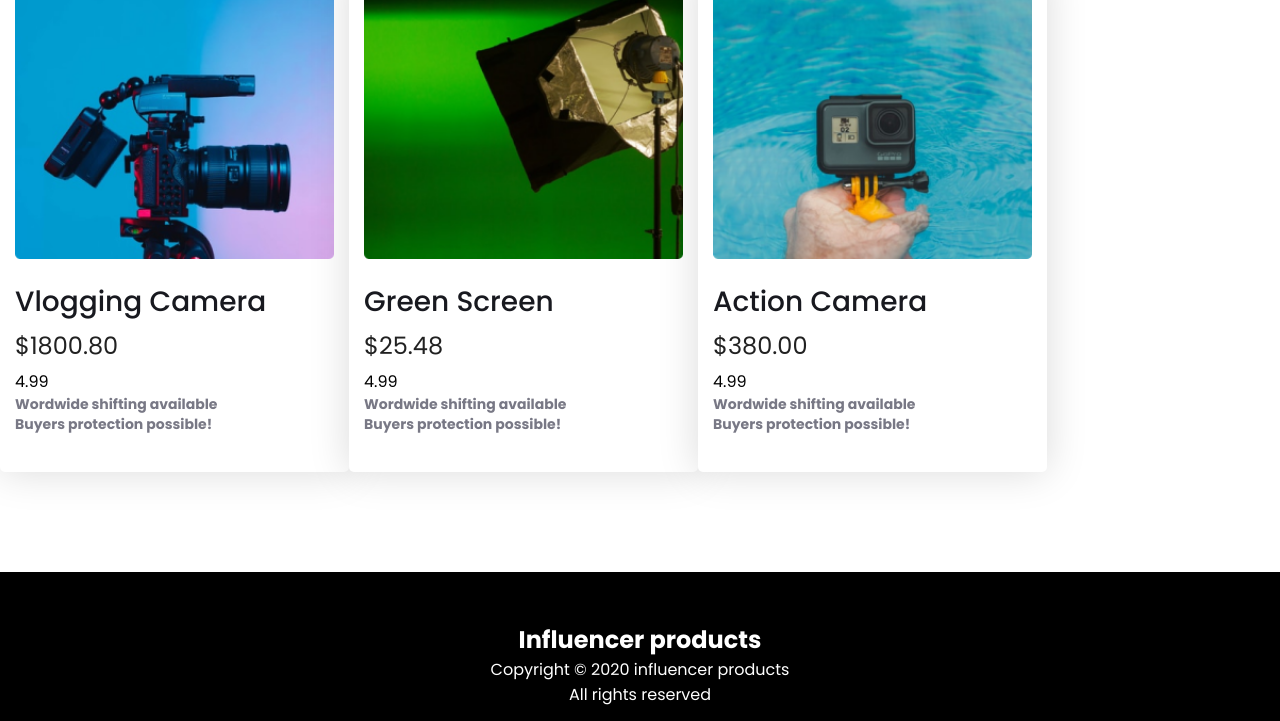
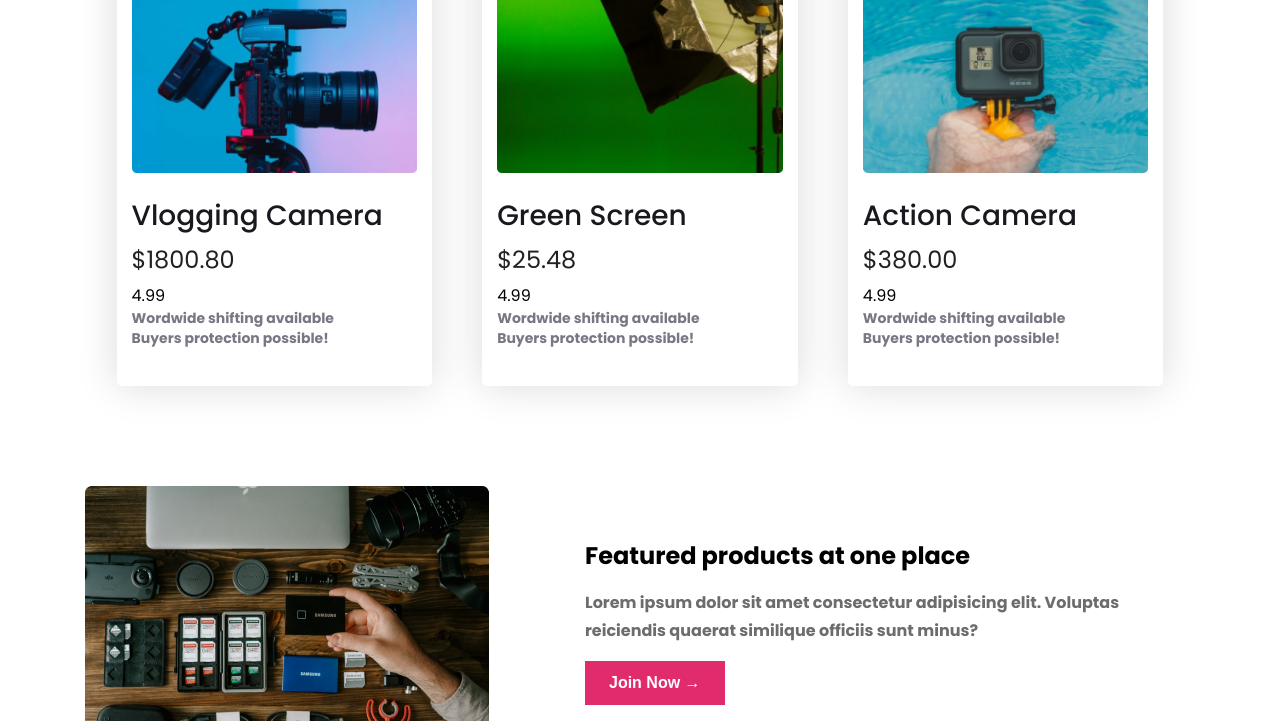
Before and after one commit to sohagmnr/influencer-gear-website, a plain HTML site: page index.html in a window 1280 px wide. Shown: the part 1934-2655 px from the top of the page. Drawn offline with Linux system fonts and the light colour scheme.

Commit message:
tried to make it responsive

```diff
--- a/index.html
+++ b/index.html
@@ -33,18 +33,18 @@
     <main>
         <section class="section-2">
             <div class="logo-container">
-                <img src="/images/logos/Alibaba.svg" alt="" class="companyicon">
-                <img src="/images/logos/Amazon.svg" alt="" class="companyicon">
-                <img src="/images/logos/Daraz.pk Logo.svg" alt="" class="companyicon">
-                <img src="/images//logos/Ebay.svg" alt="" class="companyicon">
-                <img src="/images/logos/Rakuten.svg" alt="" class="companyicon">
-                <img src="/images/logos/Walmart.svg" alt="" class="companyicon">
-                <img src="images/logos/Target.svg" alt="" class="companyicon">
+                <img class="logo" src="/images/logos/Alibaba.svg" alt="" class="companyicon">
+                <img class="logo" src="/images/logos/Amazon.svg" alt="" class="companyicon">
+                <img class="logo" src="/images/logos/Daraz.pk Logo.svg" alt="" class="companyicon">
+                <img class="logo" src="/images//logos/Ebay.svg" alt="" class="companyicon">
+                <img class="logo" src="/images/logos/Rakuten.svg" alt="" class="companyicon">
+                <img class="logo" src="/images/logos/Walmart.svg" alt="" class="companyicon">
+                <img class="logo" src="images/logos/Target.svg" alt="" class="companyicon">
             </div>
         </section>
 
         <section class="section-3">
-            <h2>Popular Collection</h2>
+            <h2 class="s3-title">Popular Collection</h2>
             <div class="card">
                 <div class="product-card">
                     <img src="images/tripod.png" alt="" class="product-img">
@@ -111,6 +111,16 @@
                 </div>
             </div>
         </section>
+        <section class="section-4">
+            <div class="sec-4-img-container">
+                <img class="s4-image" src="/images/gear.png" alt="">
+            </div>
+            <div class="sec-4-details">
+                <h2 class="s4-title">Featured products at one place</h2>
+                <p class="s4-details">Lorem ipsum dolor sit amet consectetur adipisicing elit. Voluptas reiciendis quaerat similique officiis sunt minus?</p>
+                <button class="s4-btn">Join Now &#8594</button>
+            </div>
+        </section>
 
     </main>
     <footer>
--- a/styles/style.css
+++ b/styles/style.css
@@ -19,8 +19,12 @@ header{
 }
 
 main{
-    text-align: center;
-    margin: 0 auto;
+    /* text-align: center; */
+    /* margin: 0 auto; */
+    /* width: 100%; */
+    display: flex;
+    flex-direction: column;
+    align-items: center;
 }
 
 
@@ -83,7 +87,6 @@ main{
 
 .section-1{
     display: flex;
-    margin: 0 auto;
     justify-content: space-around;
 }
 
@@ -133,14 +136,33 @@ main{
 
 .section-2{
     max-width: 1110px;
-    padding: 35px 60px;
 }
 
 .logo-container{
     display: grid;
     grid-template-columns: repeat(7, 1fr);
+    /* row-gap: 50px; */
+    max-width: 986px;
+    justify-content: center;
+    /* gap: 60px; */
+    /* column-gap: 60px; */
+    margin: 35px 60px;
+    align-items: center;
+
+
 }
 
+.logo{
+    /* margin-right: 60px; */
+    /* text-align: center; */
+    margin: 0 30px;
+}
+
+
+/* section 3 */
+.s3-title{
+    text-align: center;
+}
 
 
 .section-3{
@@ -151,7 +173,7 @@ max-width: 1047px;
 .card{
     display: grid;
     grid-template-columns: repeat(3, 1fr);
-    row-gap: 50px;
+    gap: 50px;
     margin-top: 47px;
 }
 
@@ -203,6 +225,58 @@ max-width: 1047px;
 
 
 
+/* section 4 */
+
+.section-4{
+    max-width: 1110px;
+    display: flex;
+    /* justify-content: space-between; */
+    gap: 96px;
+    margin-top: 100px;
+    align-items: center;
+}
+.sec-4-img-container{
+    max-width: 404px;
+    max-height: 270px;
+
+}
+.s4-image{
+    width: 100%;
+    height: 100%;
+}
+.sec-4-details{
+    max-width: 610px;
+}
+
+.s4-title{
+    margin-bottom: 16px;
+}
+
+.s4-details{
+    margin-bottom: 16px;
+    color: rgb(108, 108, 108);
+    font-family: Poppins;
+    font-size: 16px;
+    font-weight: 700;
+    line-height: 28px;
+    letter-spacing: 0px;
+    text-align: left;
+}
+
+.s4-btn{
+    background: rgb(224, 44, 109);
+    color: white;
+    font-size: 16px;
+    font-weight: 700;
+    line-height: 24px;
+    letter-spacing: 0px;
+    border: none;
+    padding: 10px 24px 10px 24px;
+}
+
+
+
+
 /* footer */
 
 footer{
@@ -238,3 +312,19 @@ footer{
     align-items: center;
     border-radius: 50%;
 }
+
+
+
+
+
+@media  screen and (max-width: 576px) {
+    .logo-container{
+        grid-template-columns: repeat(4, 1fr);
+    }
+    .section-4{
+        flex-direction: column;
+    }
+    .card{
+        grid-template-columns: repeat(1, 1fr);
+    }
+}
```
